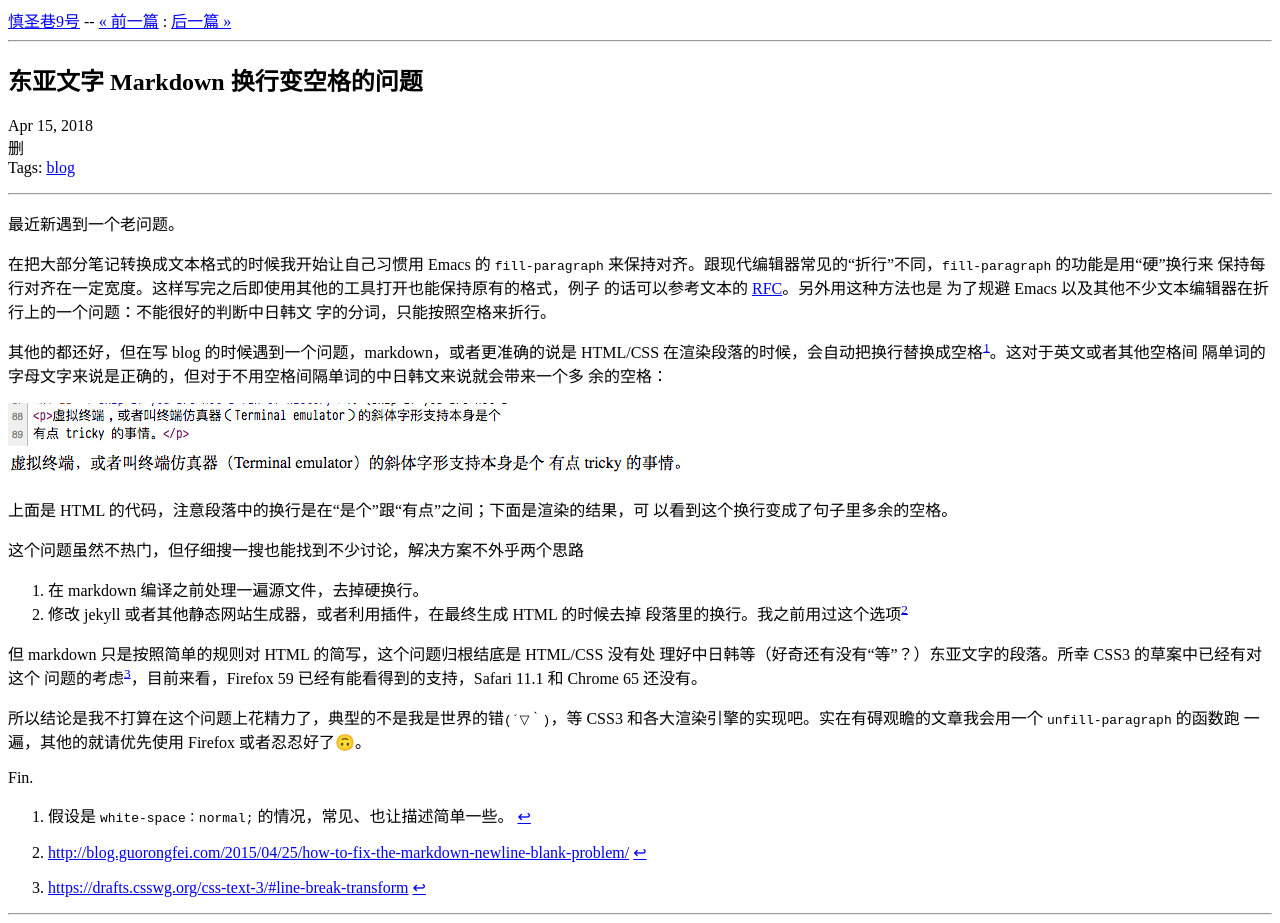
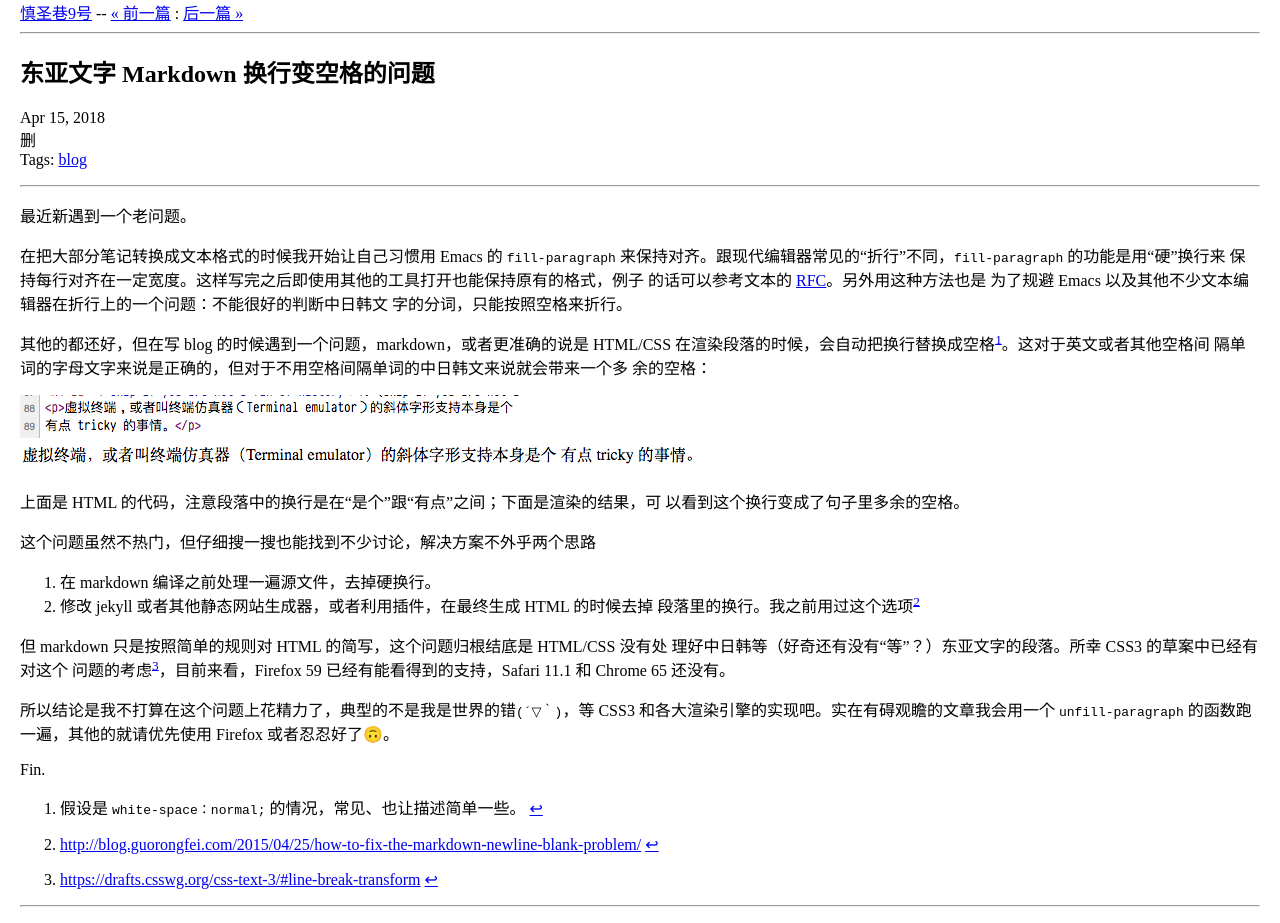
Before and after one commit to railwaycat/blog9, a Jekyll site: the page built from _posts/2018-04-15-cjk-markdown-whitespace-and-newline.markdown, in a window 1280 px wide. Built offline with Jekyll 4.4.1, drawn with Linux system fonts in a browser that asks for light colours; comment, search, counter and statistics services are not loaded.

Commit message:
move style into a simple css file

```diff
--- a/_includes/head.html
+++ b/_includes/head.html
@@ -8,16 +8,7 @@
 
   <link rel="canonical" href="{{ page.url | replace:'index.html','' | absolute_url }}">
   <link rel="alternate" type="application/rss+xml" title="{{ site.title | escape }}" href="{{ "/feed.xml" | relative_url }}">
-
-  <style>
-    img {
-      max-width: 100%;
-      height: auto;
-    }
-    #disqus_thread {
-      max-width: 800px;
-    }
-  </style>
+  <link media="all" href="/common/blog.css" type="text/css" rel="stylesheet">
 
   {% if jekyll.environment == 'production' and site.google_analytics %}
   {% include google-analytics.html %}
--- /dev/null
+++ b/common/blog.css
@@ -0,0 +1,11 @@
+body {
+  margin: 0px 20px 0px 20px;
+}
+
+img {
+  max-width: 100%;
+  height: auto;
+}
+#disqus_thread {
+  max-width: 800px;
+}
```
